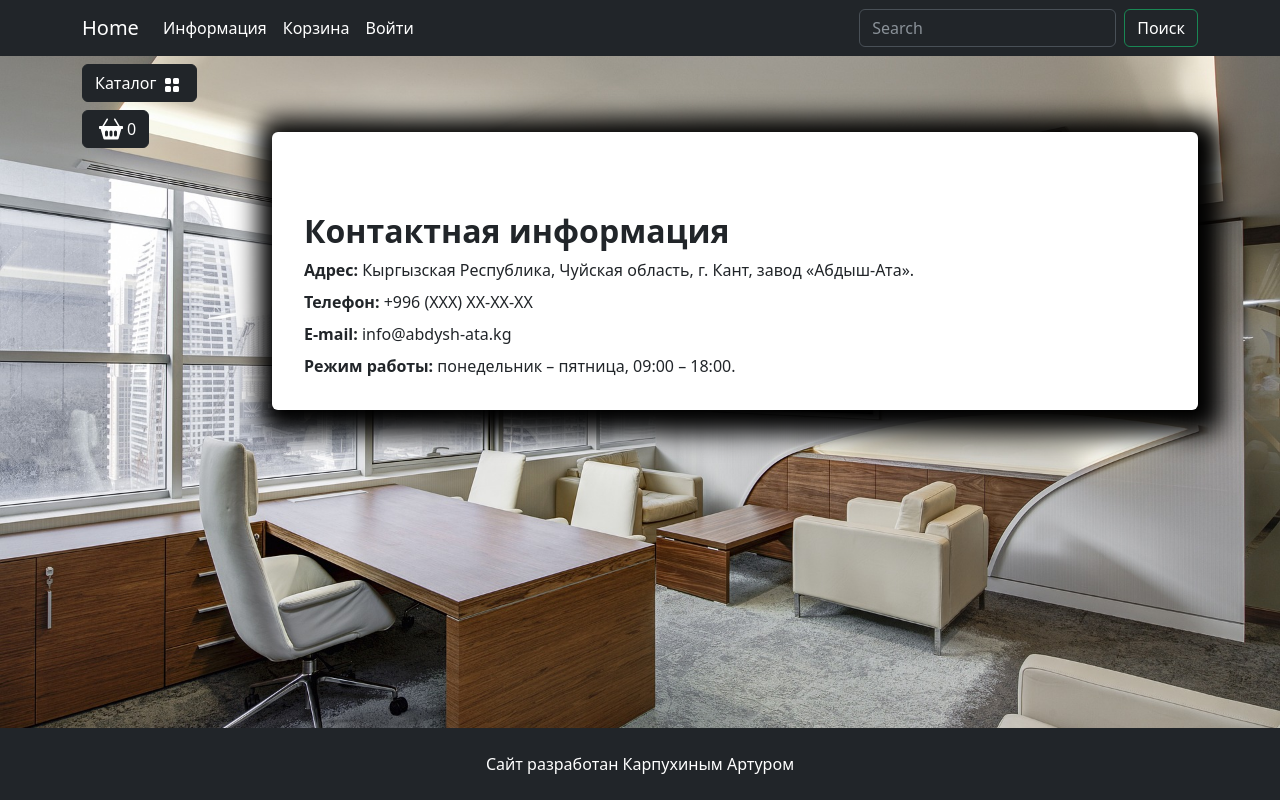
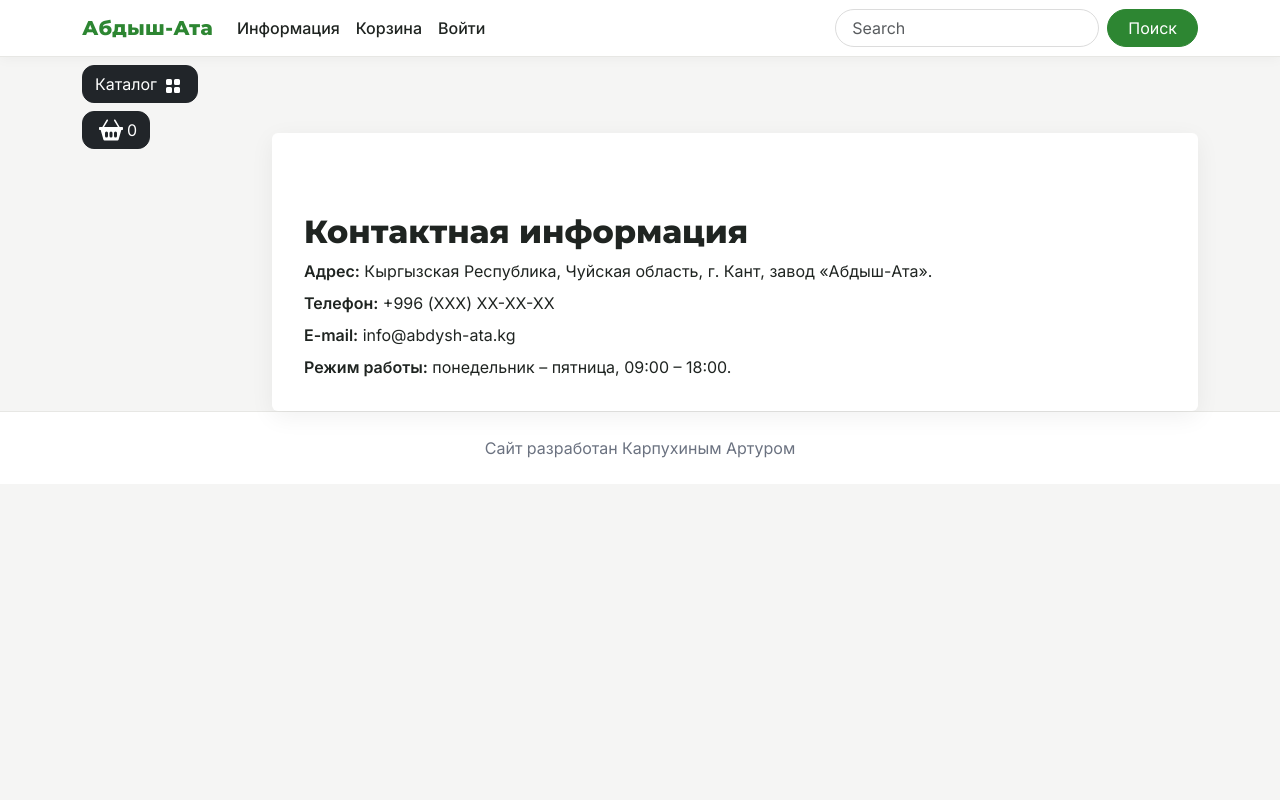
Before and after one commit to arturkarpuhin/-, a Django app: page /contacts/ in a window 1280 px wide. Run offline with Django 4.2, Linux system fonts and the light colour scheme; data comes from the database, SQL or seed files in the repository; data that the repository does not hold is empty; some libraries are stand-ins or nearby versions.

Commit message:
Ф1: светлая тема (шапка, подвал, палитра, шрифты)

```diff
--- /dev/null
+++ b/static/deps/css/brand.css
@@ -0,0 +1,136 @@
+/* ===================================================================
+   brand.css — фирменная тема «Абдыш-Ата». Накладывается ПОВЕРХ Bootstrap.
+   Подключается последним в <head>, поэтому перекрывает дефолтные стили.
+   Группа Ф1: палитра, шрифты, фон, шапка, подвал.
+   =================================================================== */
+
+:root {
+  --brand-green: #2D8632;
+  --brand-green-dark: #246B29;
+  --brand-green-soft: #E8F5E9;
+  --leaf-light: #8BC34A;
+  --leaf-dark: #558B2F;
+  --page-bg: #F5F5F4;
+  --surface: #FFFFFF;
+  --text-dark: #1F2421;
+  --text-muted: #6B7280;
+  --radius-lg: 20px;
+  --radius-md: 16px;
+  --radius-pill: 50px;
+  --shadow-soft: 0 6px 24px rgba(0, 0, 0, 0.06);
+}
+
+/* ----- Базовый фон и шрифт ----- */
+body {
+  background-image: none !important;
+  background-color: var(--page-bg);
+  color: var(--text-dark);
+  font-family: 'Inter', 'Montserrat', system-ui, -apple-system, 'Segoe UI', sans-serif;
+  min-height: 100vh;
+}
+
+h1, h2, h3, h4, h5, h6, .navbar-brand {
+  font-family: 'Montserrat', 'Inter', system-ui, sans-serif;
+  font-weight: 700;
+}
+
+/* ----- Шапка (светлая) ----- */
+.abdysh-navbar {
+  background-color: var(--surface);
+  border-bottom: 1px solid #E7E7E4;
+  box-shadow: 0 2px 12px rgba(0, 0, 0, 0.04);
+}
+
+.abdysh-navbar .navbar-brand {
+  color: var(--brand-green) !important;
+  font-weight: 800;
+  letter-spacing: 0.3px;
+}
+
+/* пункты меню тёмные (перекрываем .text-white от Bootstrap) */
+.abdysh-navbar .nav-link.text-white {
+  color: var(--text-dark) !important;
+  font-weight: 500;
+}
+.abdysh-navbar .nav-link.text-white:hover,
+.abdysh-navbar .nav-link.text-white:focus {
+  color: var(--brand-green) !important;
+}
+
+/* выпадающие меню — светлые, пункты тёмные */
+.abdysh-navbar .dropdown-menu {
+  border: 1px solid #ECECEC;
+  border-radius: var(--radius-md);
+  box-shadow: var(--shadow-soft);
+  padding: 8px;
+}
+.abdysh-navbar .dropdown-item.text-white {
+  color: var(--text-dark) !important;
+  border-radius: 10px;
+}
+.abdysh-navbar .dropdown-item.text-white:hover {
+  background-color: var(--brand-green-soft);
+  color: var(--brand-green-dark) !important;
+}
+
+/* строка поиска в шапке */
+.abdysh-navbar form[role="search"] .form-control {
+  border-radius: var(--radius-pill);
+  border: 1px solid #DCDCDC;
+  padding-left: 16px;
+}
+.abdysh-navbar form[role="search"] .form-control:focus {
+  border-color: var(--brand-green);
+  box-shadow: 0 0 0 0.2rem rgba(45, 134, 50, 0.15);
+}
+.abdysh-navbar form[role="search"] .btn {
+  background-color: var(--brand-green);
+  border-color: var(--brand-green);
+  color: #FFFFFF !important;
+  border-radius: var(--radius-pill);
+  padding-left: 20px;
+  padding-right: 20px;
+}
+.abdysh-navbar form[role="search"] .btn:hover {
+  background-color: var(--brand-green-dark);
+  border-color: var(--brand-green-dark);
+}
+
+/* ----- Подвал (светлый, не фиксированный) ----- */
+footer {
+  position: static !important;
+  background-color: var(--surface) !important;
+  border-top: 1px solid #E7E7E4;
+  padding: 24px 0 !important;
+  width: 100%;
+  text-align: center;
+}
+
+/* перебиваем Bootstrap-класс bg-dark, который висит прямо на теге <footer> */
+footer.bg-dark {
+  background-color: var(--surface) !important;
+}
+footer,
+footer p,
+footer span,
+footer small,
+footer .text-white,
+footer .text-light {
+  color: var(--text-muted) !important;
+}
+footer a {
+  color: var(--brand-green) !important;
+  text-decoration: none;
+}
+footer a:hover {
+  text-decoration: underline;
+}
+
+/* ----- Общие скругления и мягкая тень ----- */
+.btn {
+  border-radius: 12px;
+}
+.custom-shadow {
+  box-shadow: var(--shadow-soft) !important;
+  border-radius: var(--radius-lg);
+}
--- a/templates/base.html
+++ b/templates/base.html
@@ -15,6 +15,12 @@
     {% block css %}
 
     {% endblock %}
+      <!-- Шрифты: Montserrat + Inter -->
+      <link rel="preconnect" href="https://fonts.googleapis.com">
+      <link rel="preconnect" href="https://fonts.gstatic.com" crossorigin>
+      <link href="https://fonts.googleapis.com/css2?family=Inter:wght@400;500;600&family=Montserrat:wght@600;700;800&display=swap" rel="stylesheet">
+      <!-- Фирменная тема «Абдыш-Ата» (грузится последней, перекрывает дефолт) -->
+      <link rel="stylesheet" href="{% static "deps/css/brand.css" %}">
     <!-- Favicons for different platforms -->
     <link rel="apple-touch-icon" sizes="180x180" href="{% static "deps/favicon/apple-touch-icon.png" %}">
     <link rel="icon" type="image/png" sizes="32x32" href="{% static "deps/favicon/favicon-32x32.png" %}">
@@ -25,9 +31,9 @@
 
 <body>
     <header>
-        <nav class="navbar navbar-expand-lg bg-dark" data-bs-theme="dark">
+        <nav class="navbar navbar-expand-lg abdysh-navbar" data-bs-theme="light">
             <div class="container">
-                <a class="navbar-brand" href="{% url "main:index" %}">Home</a>
+                <a class="navbar-brand" href="{% url "main:index" %}">Абдыш-Ата</a>
                 <button class="navbar-toggler" type="button" data-bs-toggle="collapse"
                     data-bs-target="#navbarSupportedContent" aria-controls="navbarSupportedContent"
                     aria-expanded="false" aria-label="Toggle navigation">
```
